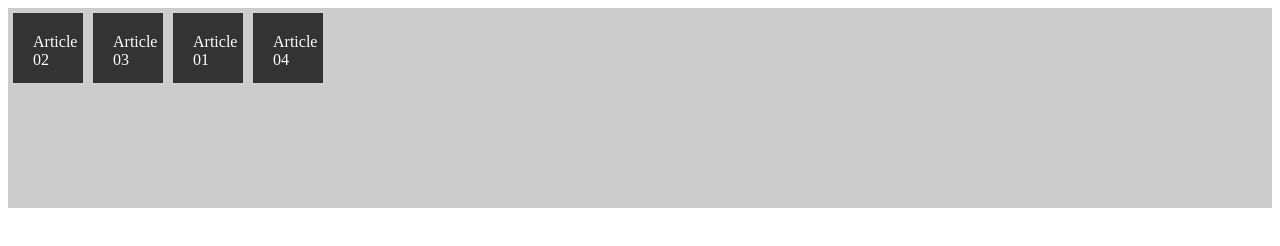
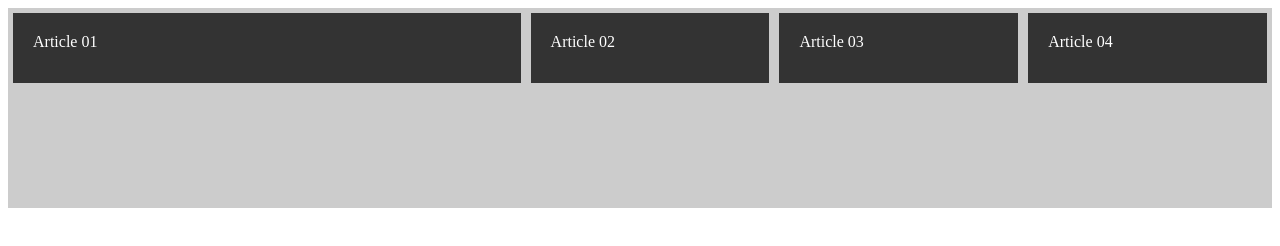
Before and after one commit to RafaelMoid/FlexBoxStudies, a plain HTML site: page flexbox/index.html in a window 1280 px wide. Drawn offline with Linux system fonts and the light colour scheme.

Commit message:
Flex Grow (em prática)

```diff
--- a/flexbox/css/styles.css
+++ b/flexbox/css/styles.css
@@ -27,12 +27,14 @@
     color: #fff;
     padding: 20px;
     margin: 5px;
-    width:30px;
     height:30px;
+
+    flex-grow:1;
+    /*Substitui o uso de width de forma eficiente*/
 }
 
 
-.article-01 { order:3; }
+.article-01 { flex-grow: 3; }
 .article-02 { order:1; }
 .article-03 { order:2; }
 .article-04 { order:4; }
```
